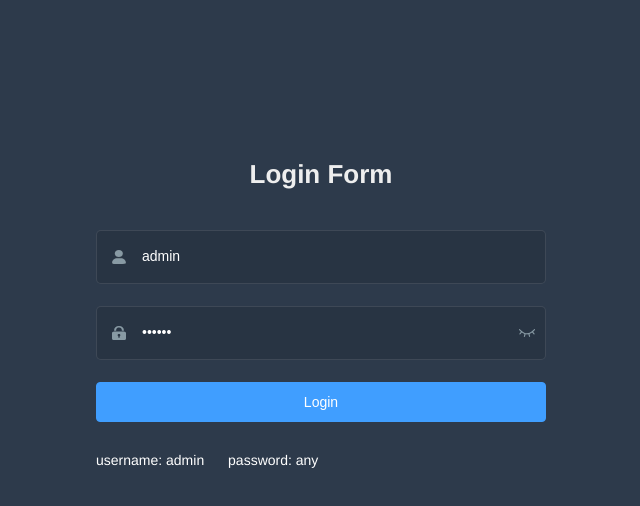
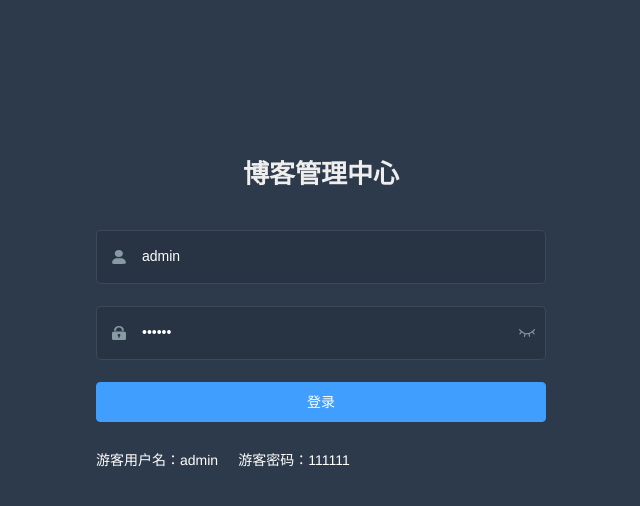
Before and after one commit to githubzlz/personal-website-frontend-admin, a Vue app: page /login in a window 1280 px wide. Shown: the top 506 px of the page, without its empty margins (319-959 px from the left). Built offline with nearby package versions, Linux system fonts and the light colour scheme.

Commit message:
✅ 登录页面修改⚡ ️

```diff
--- a/mock/blog/tag.js
+++ b/mock/blog/tag.js
@@ -65,6 +65,18 @@ const data = Mock.mock({
     }, {
       id: '4',
       name: '分类4'
+    }, {
+      id: '5',
+      name: '分类5'
+    }, {
+      id: '6',
+      name: '分类6'
+    }, {
+      id: '7',
+      name: '分类7'
+    }, {
+      id: '8',
+      name: '分类8'
     }
   ]
 })
--- a/src/views/login/index.vue
+++ b/src/views/login/index.vue
@@ -3,7 +3,7 @@
     <el-form ref="loginForm" :model="loginForm" :rules="loginRules" class="login-form" auto-complete="on" label-position="left">
 
       <div class="title-container">
-        <h3 class="title">Login Form</h3>
+        <h3 class="title">博客管理中心</h3>
       </div>
 
       <el-form-item prop="username">
@@ -41,11 +41,11 @@
         </span>
       </el-form-item>
 
-      <el-button :loading="loading" type="primary" style="width:100%;margin-bottom:30px;" @click.native.prevent="handleLogin">Login</el-button>
+      <el-button :loading="loading" type="primary" style="width:100%;margin-bottom:30px;" @click.native.prevent="handleLogin">登录</el-button>
 
       <div class="tips">
-        <span style="margin-right:20px;">username: admin</span>
-        <span> password: any</span>
+        <span style="margin-right: 20px">{{ `游客用户名：${visitor.username}` }}</span>
+        <span>{{ `游客密码：${visitor.password}` }}</span>
       </div>
 
     </el-form>
@@ -60,20 +60,24 @@ export default {
   data() {
     const validateUsername = (rule, value, callback) => {
       if (!validUsername(value)) {
-        callback(new Error('Please enter the correct user name'))
+        callback(new Error('请输入正确的用户名'))
       } else {
         callback()
       }
     }
     const validatePassword = (rule, value, callback) => {
       if (value.length < 6) {
-        callback(new Error('The password can not be less than 6 digits'))
+        callback(new Error('最小密码长度为6位'))
       } else {
         callback()
       }
     }
     return {
       loginForm: {
+        username: 'admin',
+        password: '111111'
+      },
+      visitor: {
         username: 'admin',
         password: '111111'
       },
```
